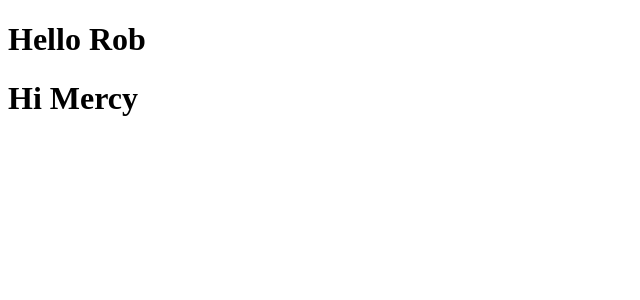
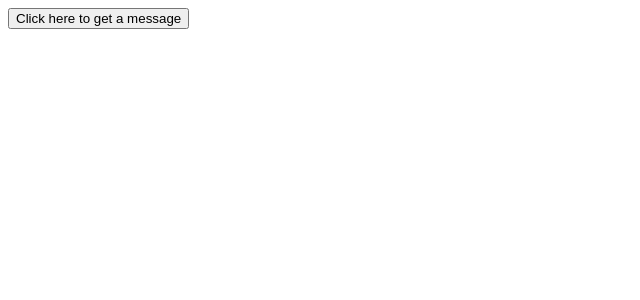
Before and after one commit to Maureendata/Mylearningprojects, a React (Vite) app in the folder Mylearningprojects/: page / in a window 1280 px wide. Shown: the top 300 px of the page, without its empty margins (0-640 px from the left). Built offline with nearby package versions, Linux system fonts and the light colour scheme.

Commit message:
Condition logic and ternary operator

```diff
--- a/Mylearningprojects/src/App.jsx
+++ b/Mylearningprojects/src/App.jsx
@@ -1,11 +1,10 @@
 import Hello from "./Components/Hello";
-
+import Fruits from "./Components/Fruits";
+import Message from "./Components/Message";
 function App() {
   return (
     <div className="App">
-      <Hello message="Hello " name="Rob" />
-      <Hello message="Hi" name="Mercy" />
-
+      <Message/>
     </div>
   );
 }
--- /dev/null
+++ b/Mylearningprojects/src/Components/Code.jsx
@@ -0,0 +1,3 @@
+export default function Code(){
+    return <div>Coding is fun</div>;
+}
--- /dev/null
+++ b/Mylearningprojects/src/Components/Fruit.jsx
@@ -0,0 +1,9 @@
+export default function Fruit({ name, price, color,soldout }) {
+  return (
+    <>
+      <li> {name} {price} {color}{soldout?"Soldout":""}</li>
+
+      </>
+  );
+
+}
--- /dev/null
+++ b/Mylearningprojects/src/Components/Fruits.jsx
@@ -0,0 +1,23 @@
+import Fruit from "./Fruit";
+export default function Fruits() {
+  const fruits = [
+    { Name: "Apple", Color: "red", Price: 2 ,Soldout:false},
+    { Name: "Orange", Color: "orange", Price: 20,Soldout:true },
+    { Name: "Pineapple", Color: "yellow", Price: 30,Soldout:false },
+  ];
+  return (
+    <div>
+      <ul>
+        {fruits.map((fruit) => (
+          <Fruit
+            key={fruit.Name}
+            name={fruit.Name}
+            color={fruit.Color}
+            price={fruit.Price}
+            soldout={fruit.Soldout}
+          />
+        ))}
+      </ul>
+    </div>
+  );
+}
--- a/Mylearningprojects/src/Components/Hello.jsx
+++ b/Mylearningprojects/src/Components/Hello.jsx
@@ -1,10 +1,10 @@
-// const name = "Rob";
-// function displayMessage() {
-//   return "Hello " + name + ".This is the react app";
+// function displayWow(){
+//   return <h2>Wow</h2>;
 // }
-function Hello({message,name}) {
-  //   return <h1>Hello React.This is the first app {name}</h1>;
-  // return <h1>This is my first component message {displayMessage()}</h1>;
-  return (<h1>{message} {name}</h1>);
+
+function Hello({person}) {
+  // destructuring
+  // const {name,message}=props;
+  return <h1>{person.message}{person.name}{person.seatNumbers}</h1>;
 }
 export default Hello;
--- /dev/null
+++ b/Mylearningprojects/src/Components/Learn.jsx
@@ -0,0 +1,3 @@
+export default function Learn(){
+    return <div>Learn to code it's interesting</div>;
+}
--- /dev/null
+++ b/Mylearningprojects/src/Components/Message.jsx
@@ -0,0 +1,20 @@
+// import Code from "./Code";
+// import Learn from "./Learn";
+function BtnEvent() {
+  console.log("My button is being clicked");
+}
+export default function Message() {
+  //   const display = true;
+  //   const message=display ?  <Code/> :  <Learn/>
+  //   return message;
+  //   if (display) {
+  //     return <Code/>;
+  //   } else {
+  //     return <Learn/>;
+  //   }
+  return (
+    <div>
+      <button onClick={BtnEvent}>Click here to get a message</button>
+    </div>
+  );
+}
```
